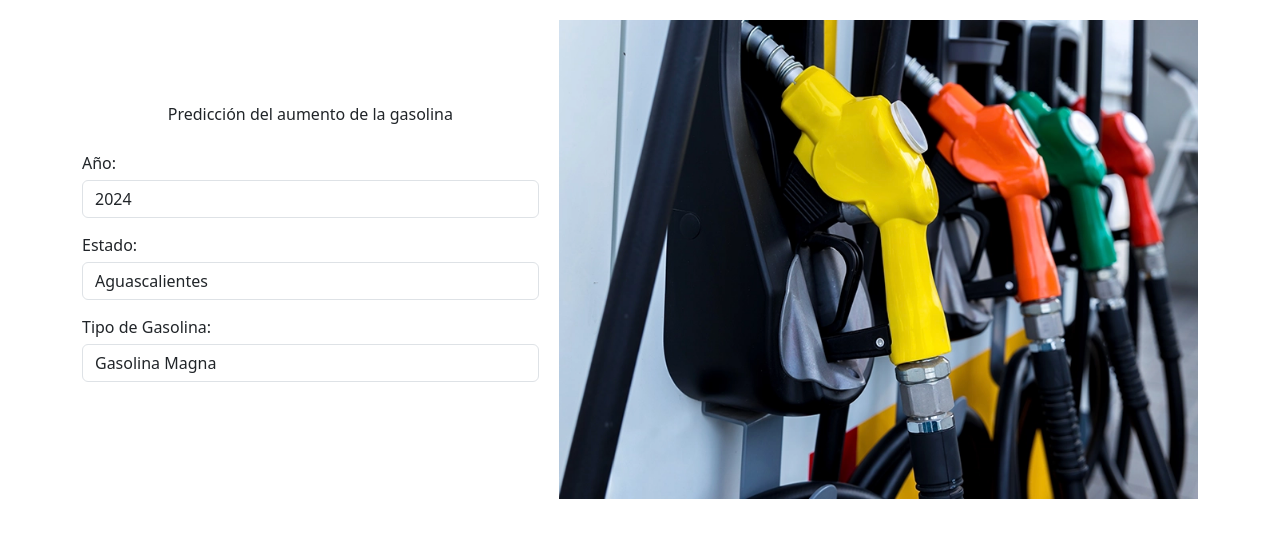
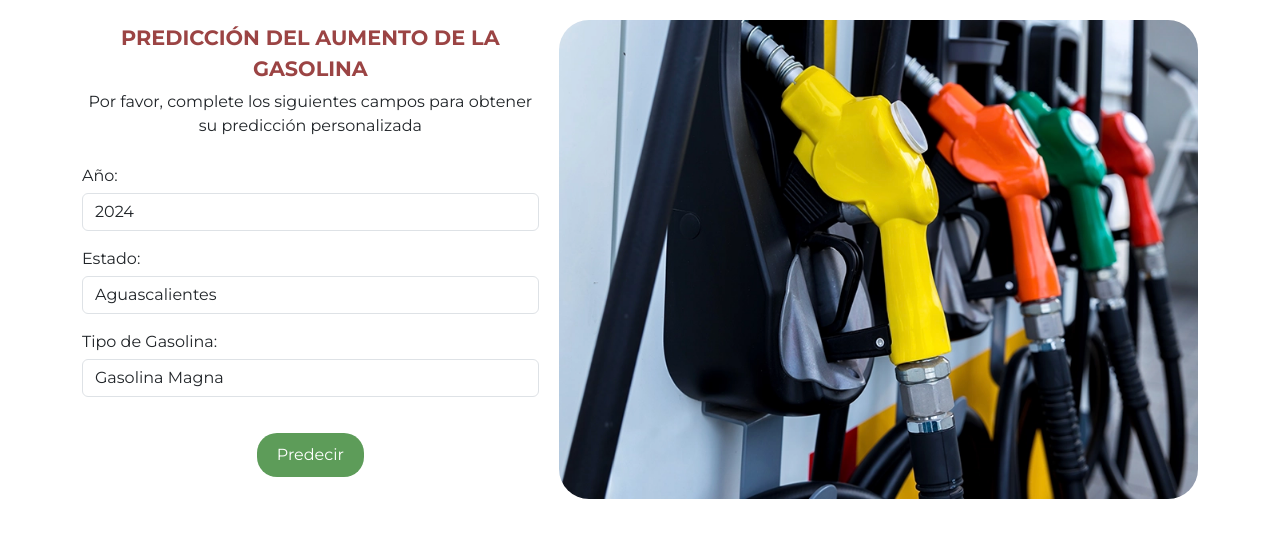
Before and after one commit to YuliThaily2/proyectoGasolina2, an Angular app: page /PantallaPrincipal in a window 1280 px wide. Shown: the top 538 px of the page. Built offline with nearby package versions, Linux system fonts and the light colour scheme.

Commit message:
Estilos pantalla principal y realizacion de la bienvenida

```diff
--- /dev/null
+++ b/src/app/Views/bienvenida/bienvenida.component.css
@@ -0,0 +1,37 @@
+h3 {
+  font-family: "Montserrat", sans-serif;
+  font-weight: bold;
+  font-size: 2em;
+  text-align: center;
+  margin-bottom: 20px;
+  margin-top: 150px;
+}
+
+label {
+  font-family: "Montserrat", sans-serif;
+  font-size: 1.2em;
+  display: block;
+  margin-bottom: 27px;
+  text-align: center;
+}
+
+button {
+  font-family: "Montserrat", sans-serif;
+  font-weight: "700";
+  font-size: 1.2em;
+  color: #fff;
+  background-color: #5d9c59;
+  border: none;
+  border-radius: 20px;
+  padding: 10px 20px;
+  cursor: pointer;
+  display: block;
+  margin: 0 auto;
+  margin-top: 4%;
+}
+
+.image img {
+  margin-top: 20px;
+  width: 18%;
+  border-radius: 30px;
+}
--- /dev/null
+++ b/src/app/Views/bienvenida/bienvenida.component.html
@@ -0,0 +1,19 @@
+<link
+  href="https://fonts.googleapis.com/css2?family=Montserrat:wght@400;700&display=swap"
+  rel="stylesheet"
+/>
+<div>
+  <h3>¡Bienvenido al futuro de la predicción del precio de la gasolina!</h3>
+  <label
+    >Nuestra herramienta utiliza tecnología avanzada y análisis de datos para
+    ofrecerte predicciones precisas sobre los aumentos de precios. Planifica con
+    anticipación y toma decisiones informadas.</label
+  >
+</div>
+
+<button routerLink="/PantallaPrincipal">Empezar a predecir</button>
+
+<!-- Imagen -->
+<div class="image">
+  <img src="assets/images/gasolinera.png" alt="Descripción de la imagen" />
+</div>
--- a/src/app/Views/pantalla-principal/pantalla-principal.component.css
+++ b/src/app/Views/pantalla-principal/pantalla-principal.component.css
@@ -11,11 +11,13 @@
 
   .image {
     width: 70%; /* Ancho de la imagen */
+
   }
 
   .image img {
     margin-top: 20px; /* Margen superior para separar la imagen */
     width: 100%; /* Asegura que la imagen se ajuste al ancho del contenedor */
+    border-radius: 30px;
   }
 
 
@@ -30,4 +32,24 @@
 
   label {
     margin-bottom: 5px; /* Margen inferior para las etiquetas */
+    font-family: 'Montserrat', sans-serif;
   }
+
+  button {
+    font-family: 'Montserrat', sans-serif;
+    font-weight: '500';
+    font-size: 1em;
+    color: #fff;
+    background-color: #5D9C59;
+    border: none;
+    border-radius: 20px;
+    padding: 10px 20px;
+    cursor: pointer;
+    display: block;
+    margin: 0 auto;
+    margin-top: 8%;
+  }
+
+  select {
+    font-family: 'Montserrat', sans-serif;
+  }
--- a/src/app/Views/pantalla-principal/pantalla-principal.component.html
+++ b/src/app/Views/pantalla-principal/pantalla-principal.component.html
@@ -1,9 +1,11 @@
+<link href="https://fonts.googleapis.com/css2?family=Montserrat:wght@400;700&display=swap" rel="stylesheet">
 <div class="container">
   <div class="content">
     <!-- Formulario -->
     <form>
       <div class="title">
-        <label>Predicción del aumento de la gasolina</label>
+        <label style="font-family: 'Montserrat', sans-serif; font-weight: bold; font-size: 1.3em; color: #9B4444; text-transform: uppercase;">Predicción del aumento de la gasolina</label>
+        <label>Por favor, complete los siguientes campos para obtener su predicción personalizada</label>
       </div>
       <div class="form-group">
         <label>Año:</label>
@@ -23,6 +25,7 @@
           <option *ngFor="let gasolina of arrGasolina" [value]="gasolina">{{gasolina}}</option>
         </select>
       </div>
+      <button>Predecir</button>
     </form>
   </div>
   <!-- Imagen -->
--- a/src/app/app-routing.module.ts
+++ b/src/app/app-routing.module.ts
@@ -1,8 +1,10 @@
 import { NgModule } from '@angular/core';
 import { RouterModule, Routes } from '@angular/router';
 import { PantallaPrincipalComponent } from './Views/pantalla-principal/pantalla-principal.component';
+import { BienvenidaComponent } from './Views/bienvenida/bienvenida.component';
 
 const routes: Routes = [
+  {path: 'Bienvenida', component:BienvenidaComponent},
   {path: 'PantallaPrincipal', component:PantallaPrincipalComponent},
 
 
--- a/src/app/app.module.ts
+++ b/src/app/app.module.ts
@@ -5,11 +5,13 @@ import { AppRoutingModule } from './app-routing.module';
 import { AppComponent } from './app.component';
 import { PantallaPrincipalComponent } from './Views/pantalla-principal/pantalla-principal.component';
 import { FormsModule } from '@angular/forms';
+import { BienvenidaComponent } from './Views/bienvenida/bienvenida.component';
 
 @NgModule({
   declarations: [
     AppComponent,
-    PantallaPrincipalComponent
+    PantallaPrincipalComponent,
+    BienvenidaComponent
   ],
   imports: [
     BrowserModule,
```
Also changed, not shown: src/app/Views/bienvenida/bienvenida.component.ts (added, +10 -0 lines), src/assets/images/gasolinera.png (added), 1 other file (tests, documents, lock files or other folders).
